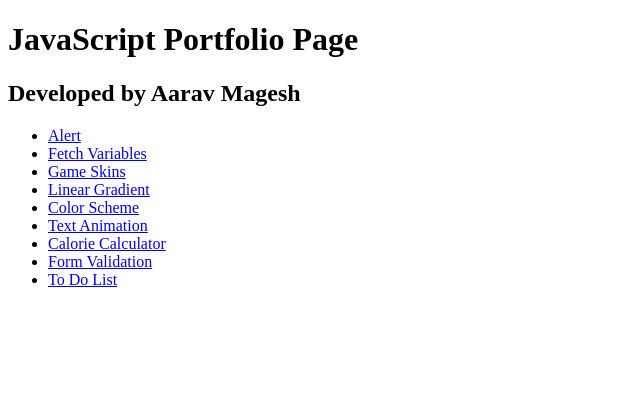
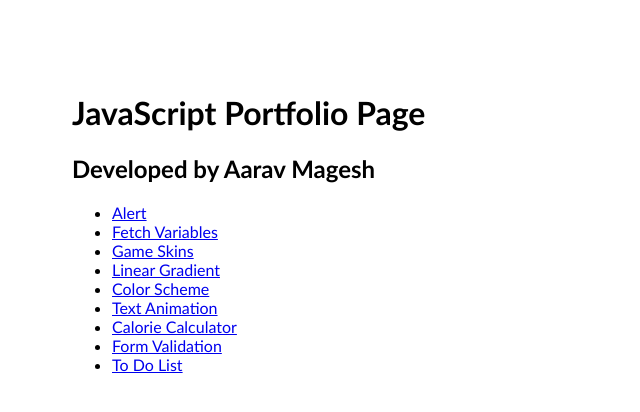
Before and after one commit to Ilikecoding23/javascript-penrose, a plain HTML site: page index.html in a window 1280 px wide. Shown: the whole page, without its empty margins (0-640 px from the left). Drawn offline with Linux system fonts and the light colour scheme.

Commit message:
Update index.html

```diff
--- a/index.html
+++ b/index.html
@@ -2,7 +2,17 @@
 <html>
 
 <head>
+    <title>My JavaScript Projects - Aarav Magesh</title>
 
+    <style>
+        * {
+            font-family: 'Trebuchet MS', 'Lucida Sans Unicode', 'Lucida Grande', 'Lucida Sans', Arial, sans-serif;
+        }
+
+        body {
+            padding: 5%;
+        }
+    </style>
 </head>
 
 <body>
```
